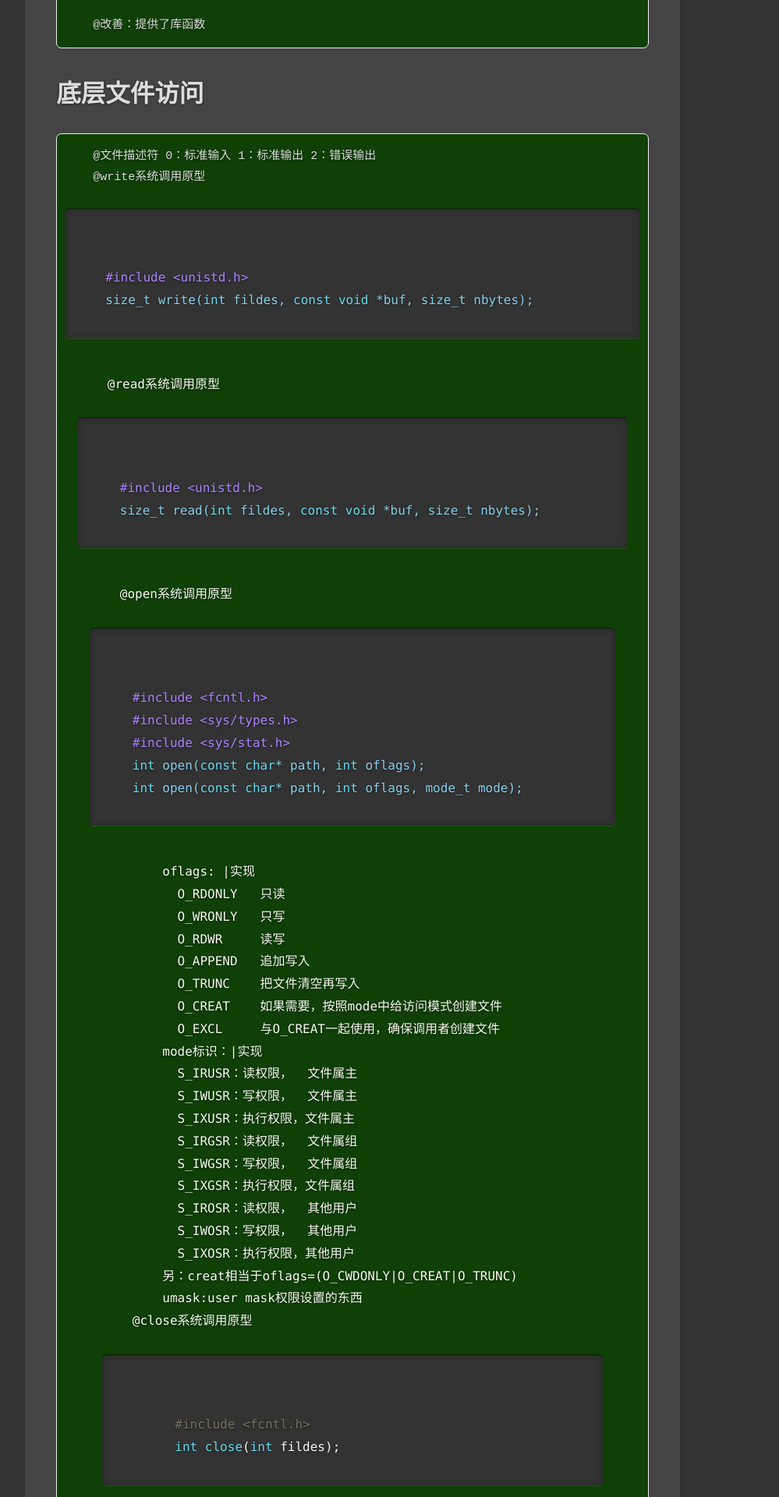
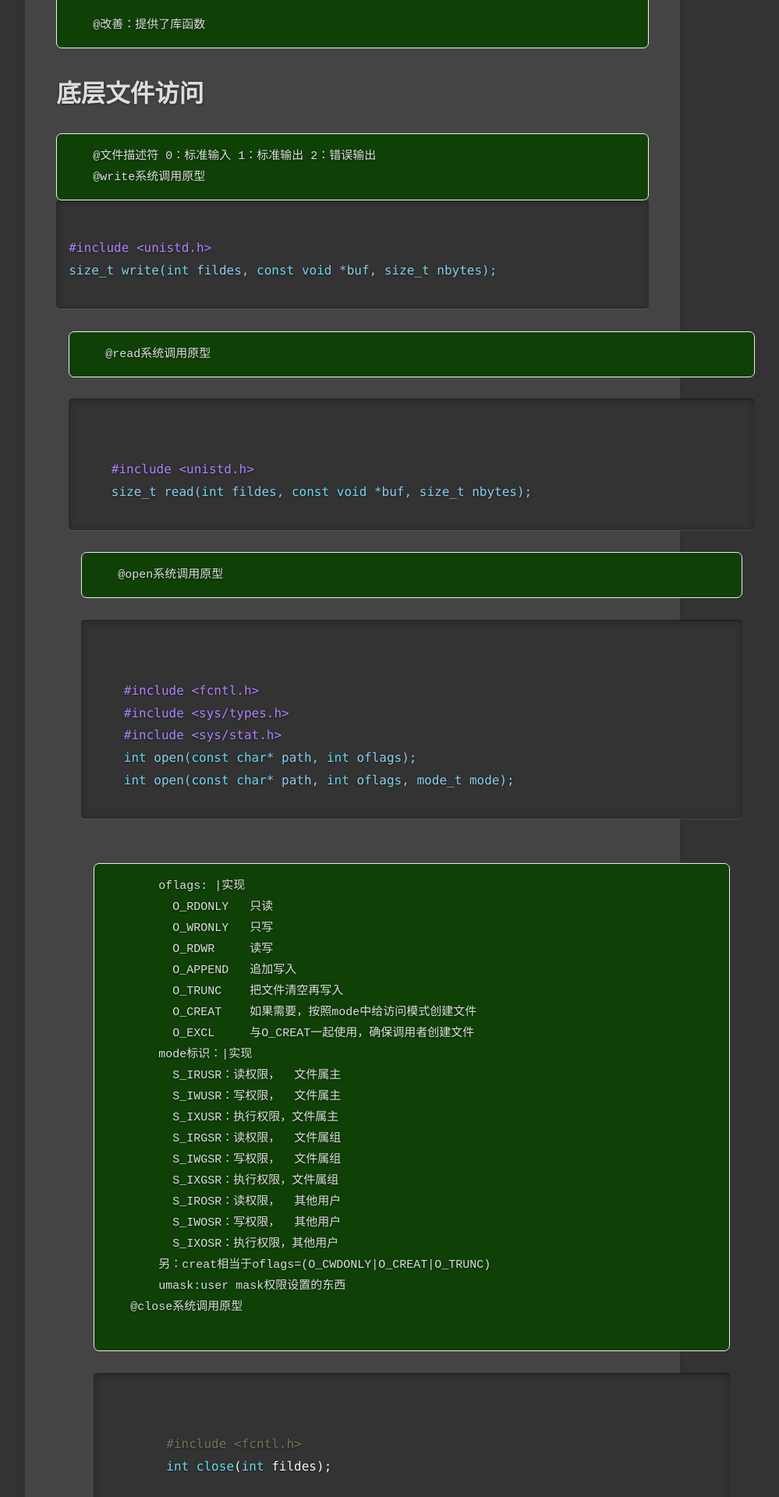
Before and after one commit to jack-zh/jack-zh.github.com, a Jekyll site: the page built from _posts/2013-08-27-learn-linux-c-12-文件操作.html, in a window 1280 px wide. Shown: the part 1325-3245 px from the top of the page at 78% size, without its empty margins (188-1187 px from the left). Built offline with Jekyll 4.4.1, drawn with Linux system fonts in a browser that asks for light colours.

```diff
--- a/_posts/2013-08-27-learn-linux-c-12-文件操作.html
+++ b/_posts/2013-08-27-learn-linux-c-12-文件操作.html
@@ -35,16 +35,21 @@ classification: Learn-C-从头开始
 <pre class="preclass">
     @文件描述符 0：标准输入 1：标准输出 2：错误输出
     @write系统调用原型
+</pre>
     <div class="highlight">
     <pre><code>
 #include &lt;unistd.h&gt;
 size_t write(int fildes, const void *buf, size_t nbytes);<code></pre></div>
+<pre class="preclass">
     @read系统调用原型
+</pre>
     <div class="highlight">
     <pre><code>
 #include &lt;unistd.h&gt;
 size_t read(int fildes, const void *buf, size_t nbytes);<code></pre></div>
+<pre class="preclass">
     @open系统调用原型
+</pre>
     <div class="highlight">
     <pre><code>
 #include &lt;fcntl.h&gt;
@@ -52,6 +57,8 @@ size_t read(int fildes, const void *buf, size_t nbytes);<code></pre></div>
 #include &lt;sys/stat.h&gt;
 int open(const char* path, int oflags);
 int open(const char* path, int oflags, mode_t mode);<code></pre></div>
+</pre>
+<pre class="preclass">
         oflags: |实现
           O_RDONLY   只读
           O_WRONLY   只写
@@ -73,13 +80,15 @@ int open(const char* path, int oflags, mode_t mode);<code></pre></div>
         另：creat相当于oflags=(O_CWDONLY|O_CREAT|O_TRUNC)
         umask:user mask权限设置的东西
     @close系统调用原型
+  </pre>
     <div class="highlight">
         <pre><code>
 #include &lt;fcntl.h&gt;
 int close(int fildes);<code></pre></div>
+<pre class="preclass">
 	@ioctl系统调用原型
+</pre>
   <div class="highlight">
         <pre><code>
 #include &lt;fcntl.h&gt;
 int ioctl(int fildes, int cmd, ...);<code></pre></div>
-</pre>
--- a/_posts/2013-10-07-test.html
+++ b/_posts/2013-10-07-test.html
@@ -2,7 +2,7 @@
 layout: new_default
 title: test
 author: zzh
-thisdate: 2013-10-07
+thisdate: 2113-10-07
 classification: other
 ---
 
```
Also changed, not shown: _posts/2013-08-27-learn-linux-c-13-Linux环境.html (+6 -3 lines).
